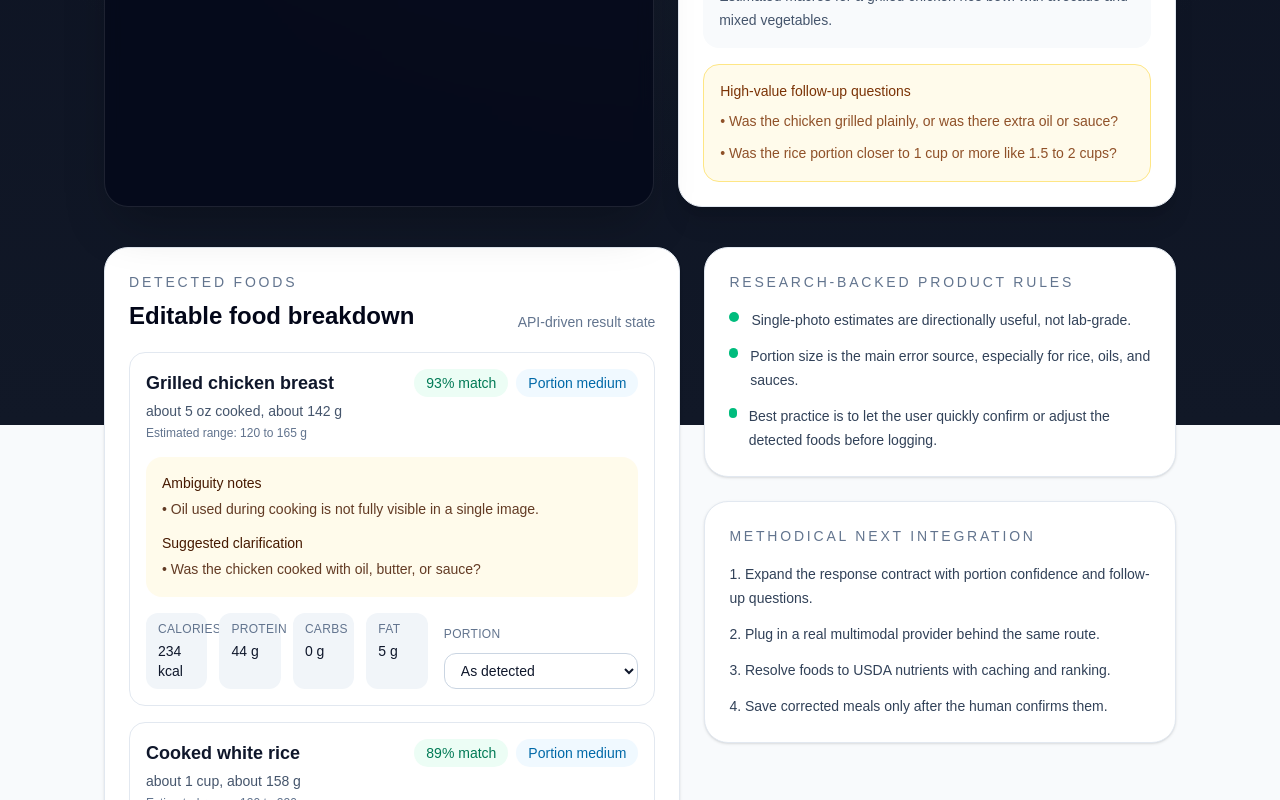
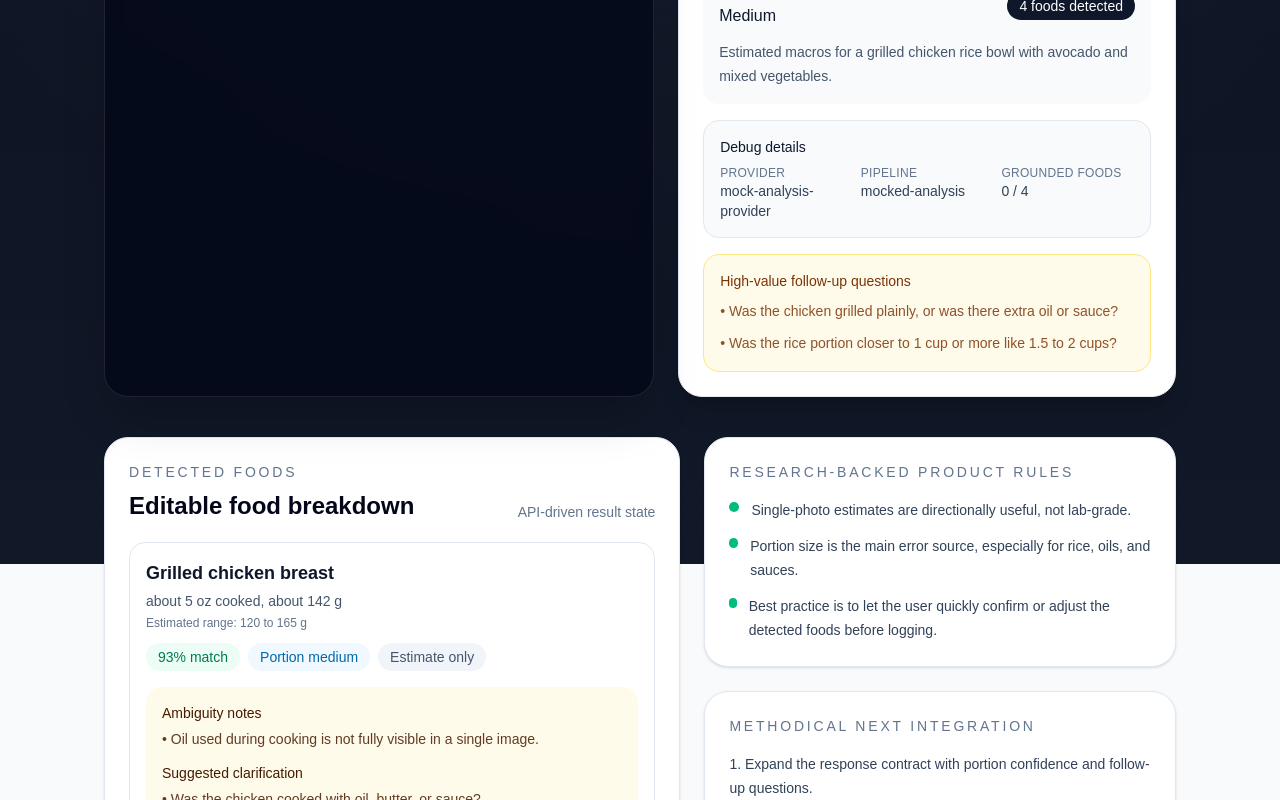
Before and after one commit to RedParrotBerkeley/AI-Macro-Identifier, a Next.js app: page / in a window 1280 px wide. Shown: the part 760-1560 px from the top of the page. Built offline with nearby package versions, Linux system fonts and the light colour scheme.

Commit message:
Improve grounding quality and pipeline visibility

```diff
--- a/src/app/api/analyze/route.ts
+++ b/src/app/api/analyze/route.ts
@@ -1,5 +1,22 @@
 import { getAnalysisProvider } from "@/lib/analysis/factory";
-import type { AnalysisResult } from "@/lib/types";
+import { groundAnalysisWithUsda } from "@/lib/grounding";
+import type { AnalysisResult, GroundingStatus } from "@/lib/types";
+
+type AnalyzeSuccessResponse = AnalysisResult & {
+  status: "ok";
+  pipelineStage: string;
+  imageProvided: boolean;
+  provider: string;
+  grounding: GroundingStatus[];
+};
+
+type AnalyzeErrorResponse = {
+  status: "error";
+  code: string;
+  message: string;
+  provider?: string;
+  pipelineStage?: string;
+};
 
 export async function POST(request: Request) {
   const contentType = request.headers.get("content-type") || "";
@@ -7,6 +24,7 @@ export async function POST(request: Request) {
   let imageProvided = false;
   let input: { imageBase64?: string; imageUrl?: string } = {};
 
+  try {
     if (contentType.includes("application/json")) {
       const body = (await request.json()) as { imageBase64?: string; imageUrl?: string };
       imageProvided = Boolean(body.imageBase64 || body.imageUrl);
@@ -16,21 +34,61 @@ export async function POST(request: Request) {
       imageProvided = formData.has("image");
     }
 
+    if (!imageProvided) {
+      return Response.json(
+        {
+          status: "error",
+          code: "missing_image",
+          message: "No image was provided for analysis.",
+        } satisfies AnalyzeErrorResponse,
+        { status: 400 }
+      );
+    }
+
     const provider = getAnalysisProvider();
     const result = await provider.analyze(input);
 
-  const response: AnalysisResult & {
-    status: "ok";
-    pipelineStage: string;
-    imageProvided: boolean;
-    provider: string;
-  } = {
-    ...result.analysis,
+    let finalAnalysis = result.analysis;
+    let grounding: GroundingStatus[] = [];
+
+    try {
+      const grounded = await groundAnalysisWithUsda(result.analysis);
+      finalAnalysis = grounded.analysis;
+      grounding = grounded.groundedFoods.map((item) => ({
+        originalName: item.originalName,
+        grounded: item.grounded,
+        matchedDescription: item.matchedFood?.description,
+        matchedDataType: item.matchedFood?.dataType,
+        matchedFdcId: item.matchedFood?.fdcId,
+      }));
+    } catch {
+      grounding = result.analysis.foods.map((food) => ({
+        originalName: food.name,
+        grounded: false,
+      }));
+    }
+
+    const response: AnalyzeSuccessResponse = {
+      ...finalAnalysis,
       status: "ok",
       pipelineStage: result.pipelineStage,
       imageProvided,
       provider: provider.name,
+      grounding,
     };
 
     return Response.json(response);
+  } catch (error) {
+    const provider = getAnalysisProvider();
+
+    return Response.json(
+      {
+        status: "error",
+        code: "analysis_failed",
+        message: error instanceof Error ? error.message : "Unknown analysis failure",
+        provider: provider.name,
+      } satisfies AnalyzeErrorResponse,
+      { status: 500 }
+    );
   }
+}
--- a/src/components/analysis-workbench.tsx
+++ b/src/components/analysis-workbench.tsx
@@ -2,12 +2,22 @@
 
 import { useMemo, useState } from "react";
 
-import type { AnalysisResult } from "@/lib/types";
+import type { AnalysisResult, GroundingStatus } from "@/lib/types";
 
 type AnalyzeApiResponse = AnalysisResult & {
   status: "ok";
-  pipelineStage: "mocked-analysis";
+  pipelineStage: string;
   imageProvided: boolean;
+  provider: string;
+  grounding: GroundingStatus[];
+};
+
+type AnalyzeErrorResponse = {
+  status: "error";
+  code: string;
+  message: string;
+  provider?: string;
+  pipelineStage?: string;
 };
 
 export function AnalysisWorkbench({ initialAnalysis }: { initialAnalysis: AnalysisResult }) {
@@ -18,6 +28,9 @@ export function AnalysisWorkbench({ initialAnalysis }: { initialAnalysis: Analys
   const [error, setError] = useState<string>("");
   const [dragActive, setDragActive] = useState(false);
   const [portionMultipliers, setPortionMultipliers] = useState<Record<string, number>>({});
+  const [providerName, setProviderName] = useState<string>("mock-analysis-provider");
+  const [pipelineStage, setPipelineStage] = useState<string>("mocked-analysis");
+  const [grounding, setGrounding] = useState<GroundingStatus[]>([]);
 
   const totals = useMemo(() => {
     return analysis.foods.reduce(
@@ -54,6 +67,10 @@ export function AnalysisWorkbench({ initialAnalysis }: { initialAnalysis: Analys
     setIsAnalyzing(true);
     setError("");
 
+    if (previewUrl) {
+      setFileName((current) => current || "Uploaded image");
+    }
+
     try {
       const response = await fetch("/api/analyze", {
         method: "POST",
@@ -65,12 +82,19 @@ export function AnalysisWorkbench({ initialAnalysis }: { initialAnalysis: Analys
         }),
       });
 
-      if (!response.ok) {
-        throw new Error(`Analysis failed with status ${response.status}`);
+      const data = (await response.json()) as AnalyzeApiResponse | AnalyzeErrorResponse;
+
+      if (!response.ok || data.status === "error") {
+        const message = data.status === "error"
+          ? data.message
+          : `Analysis failed with status ${response.status}`;
+        throw new Error(message);
       }
 
-      const data = (await response.json()) as AnalyzeApiResponse;
       setAnalysis(data);
+      setProviderName(data.provider);
+      setPipelineStage(data.pipelineStage);
+      setGrounding(data.grounding);
       setPortionMultipliers({});
     } catch (caughtError) {
       setError(caughtError instanceof Error ? caughtError.message : "Unknown analysis error");
@@ -168,6 +192,11 @@ export function AnalysisWorkbench({ initialAnalysis }: { initialAnalysis: Analys
                 <p className="text-sm leading-6 text-slate-600">
                   {fileName ? `Ready to analyze: ${fileName}` : "Choose a meal photo to test the pipeline."}
                 </p>
+                <p className="mt-1 text-xs text-slate-500">
+                  {isAnalyzing
+                    ? "Running provider analysis, then attempting USDA grounding."
+                    : "Current flow: provider analysis → schema validation → USDA grounding."}
+                </p>
                 {error ? <p className="mt-1 text-sm text-rose-600">{error}</p> : null}
               </div>
               <button
@@ -200,6 +229,24 @@ export function AnalysisWorkbench({ initialAnalysis }: { initialAnalysis: Analys
                 </div>
               </div>
               <p className="mt-3 text-sm leading-6 text-slate-600">{analysis.summary}</p>
+            </div>
+
+            <div className="mt-4 rounded-2xl border border-slate-200 bg-slate-50 p-4 text-sm text-slate-700">
+              <p className="font-medium text-slate-900">Debug details</p>
+              <div className="mt-2 grid gap-2 sm:grid-cols-3">
+                <div>
+                  <p className="text-xs uppercase tracking-wide text-slate-500">Provider</p>
+                  <p>{providerName}</p>
+                </div>
+                <div>
+                  <p className="text-xs uppercase tracking-wide text-slate-500">Pipeline</p>
+                  <p>{pipelineStage}</p>
+                </div>
+                <div>
+                  <p className="text-xs uppercase tracking-wide text-slate-500">Grounded foods</p>
+                  <p>{grounding.filter((item) => item.grounded).length} / {analysis.foods.length}</p>
+                </div>
+              </div>
             </div>
 
             {analysis.followUpQuestions.length ? (
@@ -254,6 +301,15 @@ export function AnalysisWorkbench({ initialAnalysis }: { initialAnalysis: Analys
                       </span>
                       <span className="rounded-full bg-sky-50 px-3 py-1 text-sm font-medium text-sky-700">
                         Portion {food.portionConfidenceLabel}
+                      </span>
+                      <span
+                        className={`rounded-full px-3 py-1 text-sm font-medium ${
+                          food.dataSource === "usda"
+                            ? "bg-violet-50 text-violet-700"
+                            : "bg-slate-100 text-slate-600"
+                        }`}
+                      >
+                        {food.dataSource === "usda" ? "USDA grounded" : "Estimate only"}
                       </span>
                     </div>
                   </div>
--- a/src/lib/grounding.ts
+++ b/src/lib/grounding.ts
@@ -5,8 +5,15 @@ import { getUsdaFoodDetails, searchUsdaFoods, type UsdaSearchFood } from "@/lib/
 const DATA_TYPE_PRIORITY: Record<string, number> = {
   Foundation: 4,
   "Survey (FNDDS)": 3,
-  Branded: 2,
+  Branded: 1,
 };
+
+const FOOD_SYNONYMS: Array<[RegExp, string]> = [
+  [/\bgrilled chicken breast\b/g, "chicken breast"],
+  [/\bcooked white rice\b/g, "white rice"],
+  [/\bmixed vegetables\b/g, "vegetables"],
+  [/\bplain steamed vegetables\b/g, "vegetables"],
+];
 
 export type GroundingResult = {
   analysis: AnalysisResult;
@@ -21,8 +28,9 @@ export async function groundAnalysisWithUsda(analysis: AnalysisResult): Promise<
   const groundedFoods = await Promise.all(
     analysis.foods.map(async (food) => {
       try {
-        const searchResults = await searchUsdaFoods(food.name);
-        const matchedFood = rankUsdaCandidates(food, searchResults)[0];
+        const normalizedFood = normalizeFoodName(food.name);
+        const searchResults = await searchUsdaFoods(normalizedFood);
+        const matchedFood = rankUsdaCandidates({ ...food, name: normalizedFood }, searchResults)[0];
 
         if (!matchedFood) {
           return {
@@ -83,14 +91,15 @@ export function rankUsdaCandidates(food: FoodCandidate, candidates: UsdaSearchFo
 }
 
 function scoreCandidate(food: FoodCandidate, candidate: UsdaSearchFood) {
-  const foodName = food.name.toLowerCase();
+  const foodName = normalizeFoodName(food.name);
   const description = candidate.description.toLowerCase();
   const exactNameBonus = description.includes(foodName) ? 30 : 0;
   const partialBonus = sharedWordCount(foodName, description) * 5;
   const scoreBonus = candidate.score ?? 0;
   const dataTypeBonus = DATA_TYPE_PRIORITY[candidate.dataType || ""] ?? 0;
+  const brandedPenalty = candidate.dataType === "Branded" && isGenericFood(foodName) ? 8 : 0;
 
-  return exactNameBonus + partialBonus + scoreBonus + dataTypeBonus;
+  return exactNameBonus + partialBonus + scoreBonus + dataTypeBonus - brandedPenalty;
 }
 
 function sharedWordCount(left: string, right: string) {
@@ -116,6 +125,20 @@ function scaleMacrosByWeight(macrosPer100g: FoodCandidate["macros"], weightGrams
   };
 }
 
+function normalizeFoodName(name: string) {
+  let normalized = name.trim().toLowerCase();
+
+  for (const [pattern, replacement] of FOOD_SYNONYMS) {
+    normalized = normalized.replace(pattern, replacement);
+  }
+
+  return normalized;
+}
+
+function isGenericFood(name: string) {
+  return ["chicken", "chicken breast", "rice", "white rice", "vegetables", "avocado"].includes(name);
+}
+
 function dedupe(values: string[]) {
   return Array.from(new Set(values));
 }
--- a/src/lib/usda.ts
+++ b/src/lib/usda.ts
@@ -26,6 +26,8 @@ export type UsdaFoodDetails = {
 };
 
 const USDA_API_BASE = "https://api.nal.usda.gov/fdc/v1";
+const searchCache = new Map<string, UsdaSearchFood[]>();
+const detailsCache = new Map<number, UsdaFoodDetails>();
 
 function getUsdaApiKey() {
   const apiKey = process.env.USDA_API_KEY;
@@ -37,7 +39,18 @@ function getUsdaApiKey() {
   return apiKey;
 }
 
+function normalizeQuery(query: string) {
+  return query.trim().toLowerCase();
+}
+
 export async function searchUsdaFoods(query: string): Promise<UsdaSearchFood[]> {
+  const normalizedQuery = normalizeQuery(query);
+  const cached = searchCache.get(normalizedQuery);
+
+  if (cached) {
+    return cached;
+  }
+
   const apiKey = getUsdaApiKey();
 
   const response = await fetch(`${USDA_API_BASE}/foods/search?api_key=${apiKey}`, {
@@ -67,16 +80,25 @@ export async function searchUsdaFoods(query: string): Promise<UsdaSearchFood[]>
     }>;
   };
 
-  return (data.foods || []).map((food) => ({
+  const foods = (data.foods || []).map((food) => ({
     fdcId: food.fdcId,
     description: food.description,
     dataType: food.dataType,
     brandName: food.brandOwner,
     score: food.score,
   }));
+
+  searchCache.set(normalizedQuery, foods);
+  return foods;
 }
 
 export async function getUsdaFoodDetails(fdcId: number): Promise<UsdaFoodDetails> {
+  const cached = detailsCache.get(fdcId);
+
+  if (cached) {
+    return cached;
+  }
+
   const apiKey = getUsdaApiKey();
 
   const response = await fetch(`${USDA_API_BASE}/food/${fdcId}?api_key=${apiKey}`, {
@@ -87,5 +109,7 @@ export async function getUsdaFoodDetails(fdcId: number): Promise<UsdaFoodDetails
     throw new Error(`USDA food details failed with status ${response.status}`);
   }
 
-  return (await response.json()) as UsdaFoodDetails;
+  const details = (await response.json()) as UsdaFoodDetails;
+  detailsCache.set(fdcId, details);
+  return details;
 }
```
Also changed, not shown: src/lib/analysis/factory.ts (+7 -0 lines), src/lib/types.ts (+8 -0 lines), 3 other files (tests, documents, lock files or other folders). Lines whose indentation alone changed are shown as unchanged.
